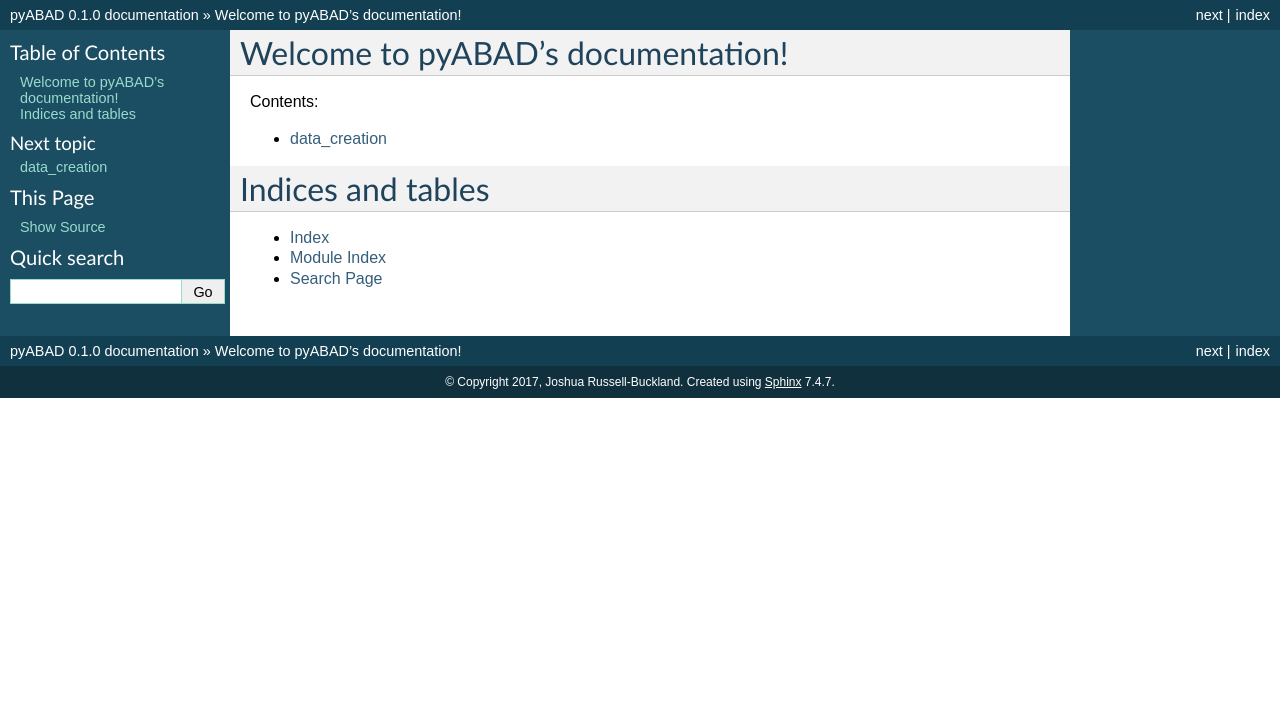
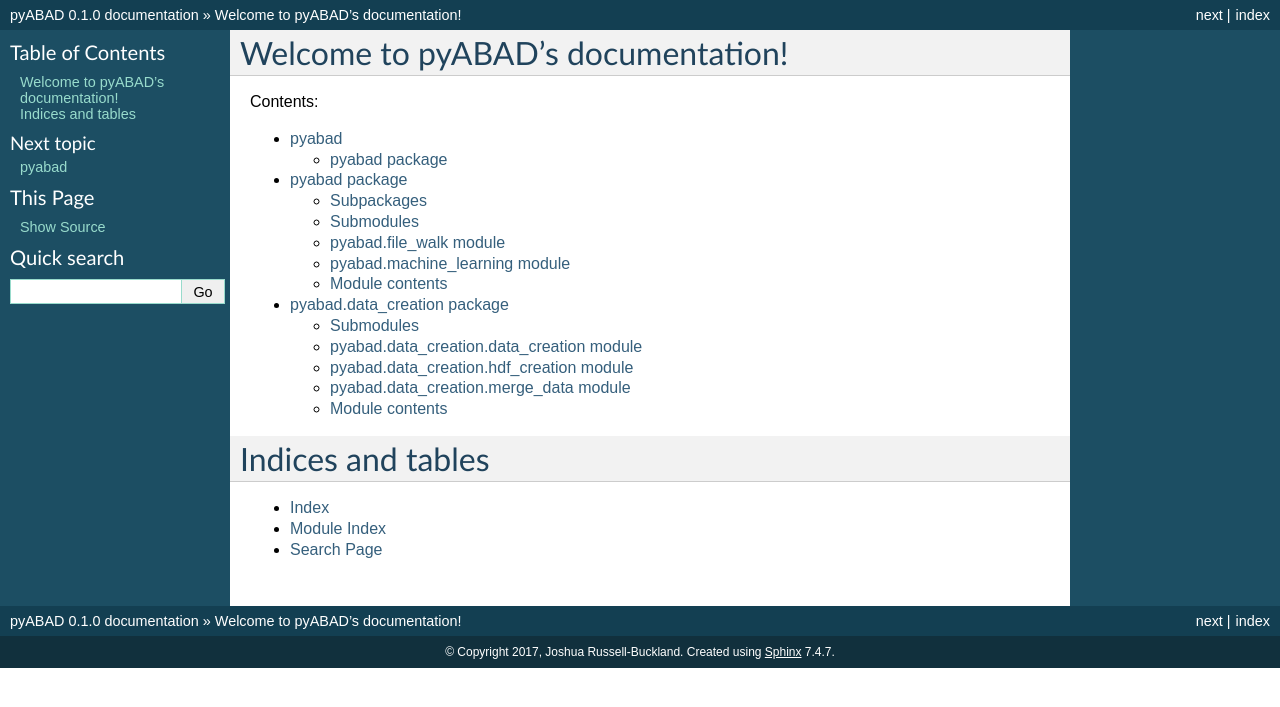
Before and after one commit to multimodalspectroscopy/pyABAD, a Sphinx documentation site: the page built from docs/source/index.rst, in a window 1280 px wide. Shown: the top 707 px of the page. Built offline with Sphinx 7.4.7, drawn with Linux system fonts in a browser that asks for light colours.

Commit message:
update documentation from apibuild

```diff
--- a/docs/source/data_creation.rst
+++ /dev/null
@@ -1,6 +0,0 @@
-data_creation
-==============
-.. automodule:: pyabad.data_creation
-
-.. automodule:: pyabad.data_creation.merge_data
-   :members:
--- a/docs/source/index.rst
+++ b/docs/source/index.rst
@@ -10,7 +10,9 @@
    :maxdepth: 2
    :caption: Contents:
 
-   data_creation
+   modules
+   pyabad
+   pyabad.data_creation
 
 Indices and tables
 ==================
--- /dev/null
+++ b/docs/source/modules.rst
@@ -0,0 +1,7 @@
+pyabad
+======
+
+.. toctree::
+   :maxdepth: 4
+
+   pyabad
--- /dev/null
+++ b/docs/source/pyabad.data_creation.rst
@@ -0,0 +1,38 @@
+pyabad.data_creation package
+============================
+
+Submodules
+----------
+
+pyabad.data_creation.data_creation module
+-----------------------------------------
+
+.. automodule:: pyabad.data_creation.data_creation
+    :members:
+    :undoc-members:
+    :show-inheritance:
+
+pyabad.data_creation.hdf_creation module
+----------------------------------------
+
+.. automodule:: pyabad.data_creation.hdf_creation
+    :members:
+    :undoc-members:
+    :show-inheritance:
+
+pyabad.data_creation.merge_data module
+--------------------------------------
+
+.. automodule:: pyabad.data_creation.merge_data
+    :members:
+    :undoc-members:
+    :show-inheritance:
+
+
+Module contents
+---------------
+
+.. automodule:: pyabad.data_creation
+    :members:
+    :undoc-members:
+    :show-inheritance:
--- /dev/null
+++ b/docs/source/pyabad.rst
@@ -0,0 +1,37 @@
+pyabad package
+==============
+
+Subpackages
+-----------
+
+.. toctree::
+
+    pyabad.data_creation
+
+Submodules
+----------
+
+pyabad.file_walk module
+-----------------------
+
+.. automodule:: pyabad.file_walk
+    :members:
+    :undoc-members:
+    :show-inheritance:
+
+pyabad.machine_learning module
+------------------------------
+
+.. automodule:: pyabad.machine_learning
+    :members:
+    :undoc-members:
+    :show-inheritance:
+
+
+Module contents
+---------------
+
+.. automodule:: pyabad
+    :members:
+    :undoc-members:
+    :show-inheritance:
```
Also changed, not shown: 1 other file.
